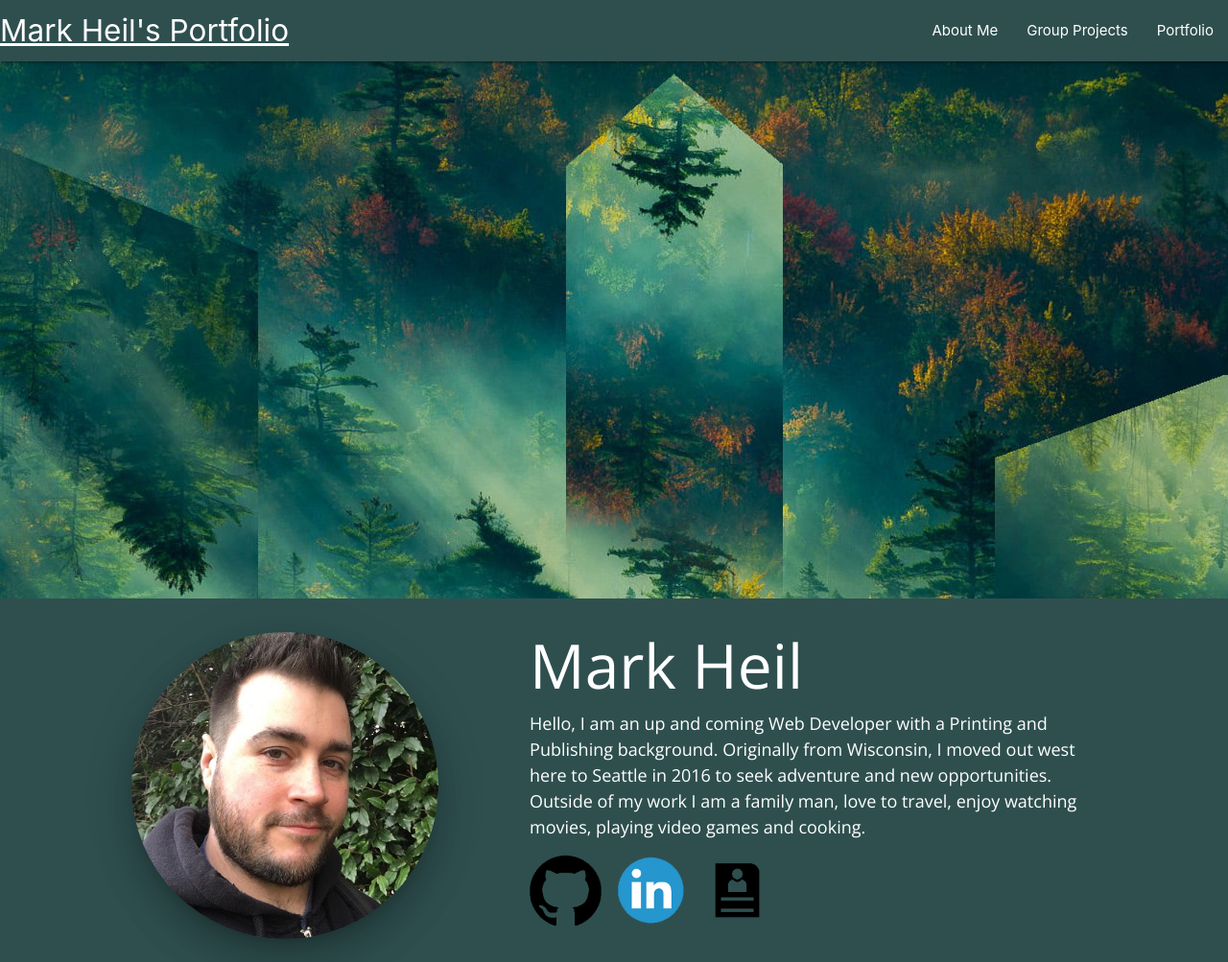
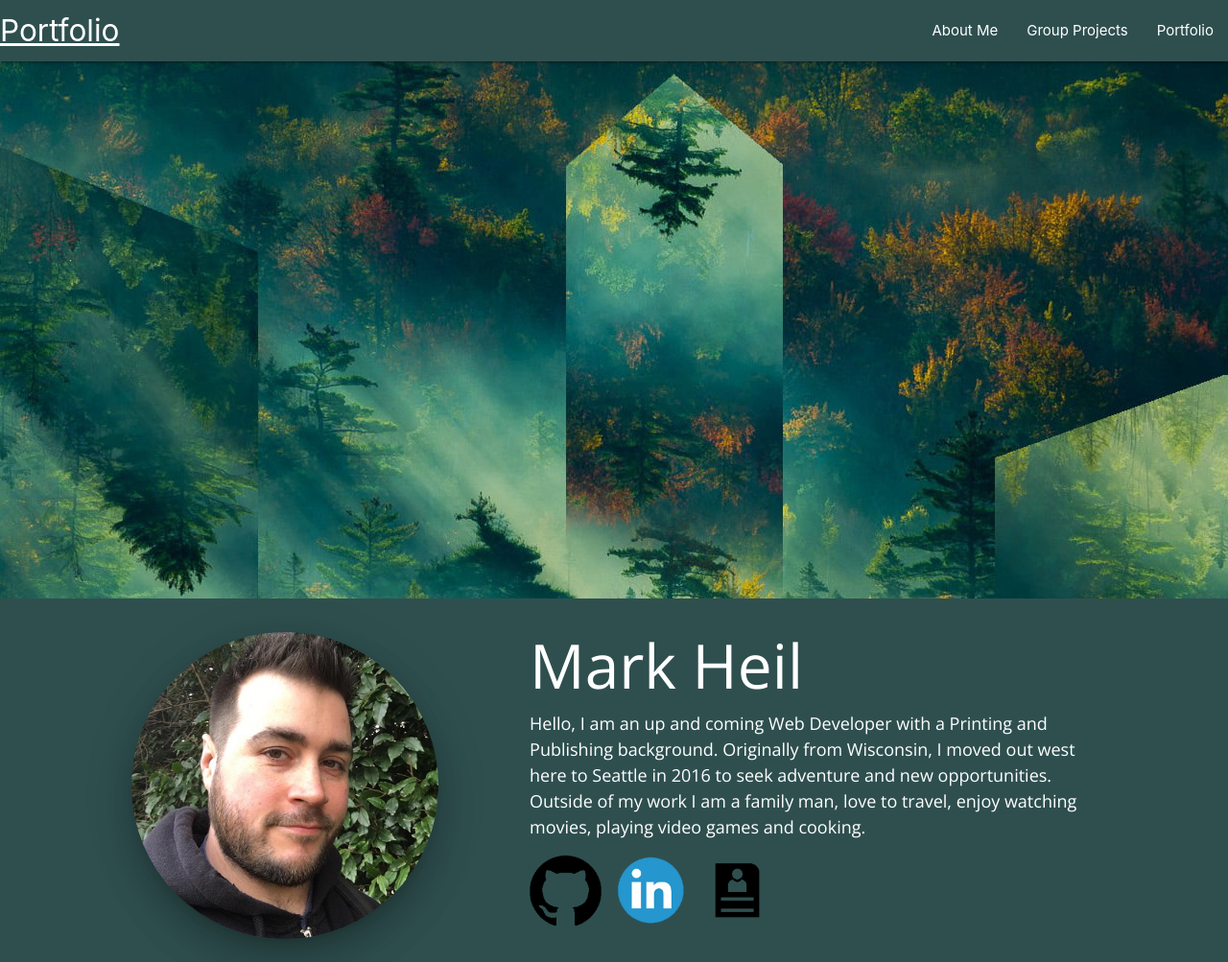
Before and after one commit to Merkraith/portfolio, a plain HTML site: page index.html in a window 1280 px wide. Shown: the top 1003 px of the page at 96% size. Drawn offline with nearby package versions, Linux system fonts and the light colour scheme.

Commit message:
edit to title in appbar

```diff
--- a/index.html
+++ b/index.html
@@ -20,7 +20,7 @@
   <div class="navbar-fixed">
     <nav>
       <div class="nav-wrapper">
-        <a href="#!" class="brand-logo">Mark Heil's Portfolio</a>
+        <a href="#!" class="brand-logo">Portfolio</a>
         <a href="#" data-target="mobile-demo" class="sidenav-trigger"><i class="material-icons">menu</i></a>
         <ul class="right hide-on-med-and-down">
           <li><a href="./index.html#about">About Me</a></li>
```
